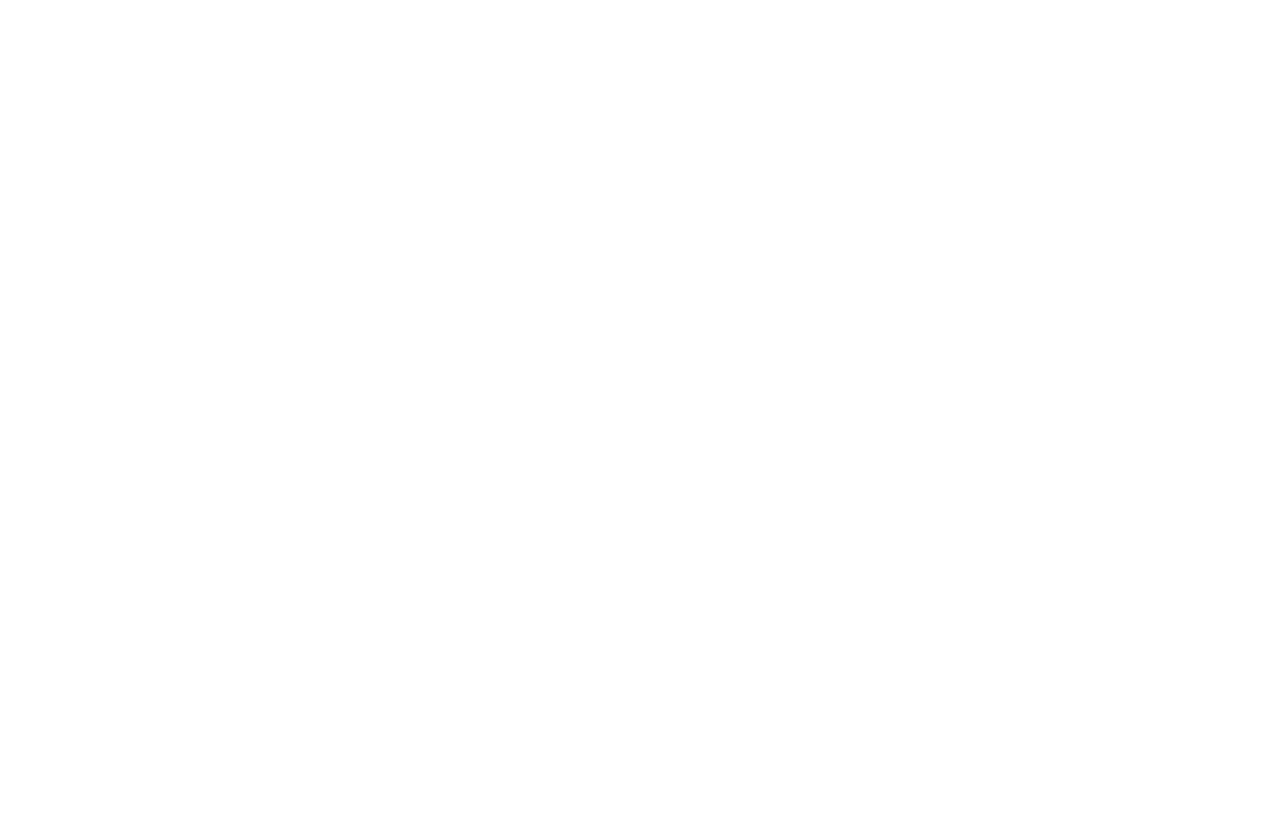
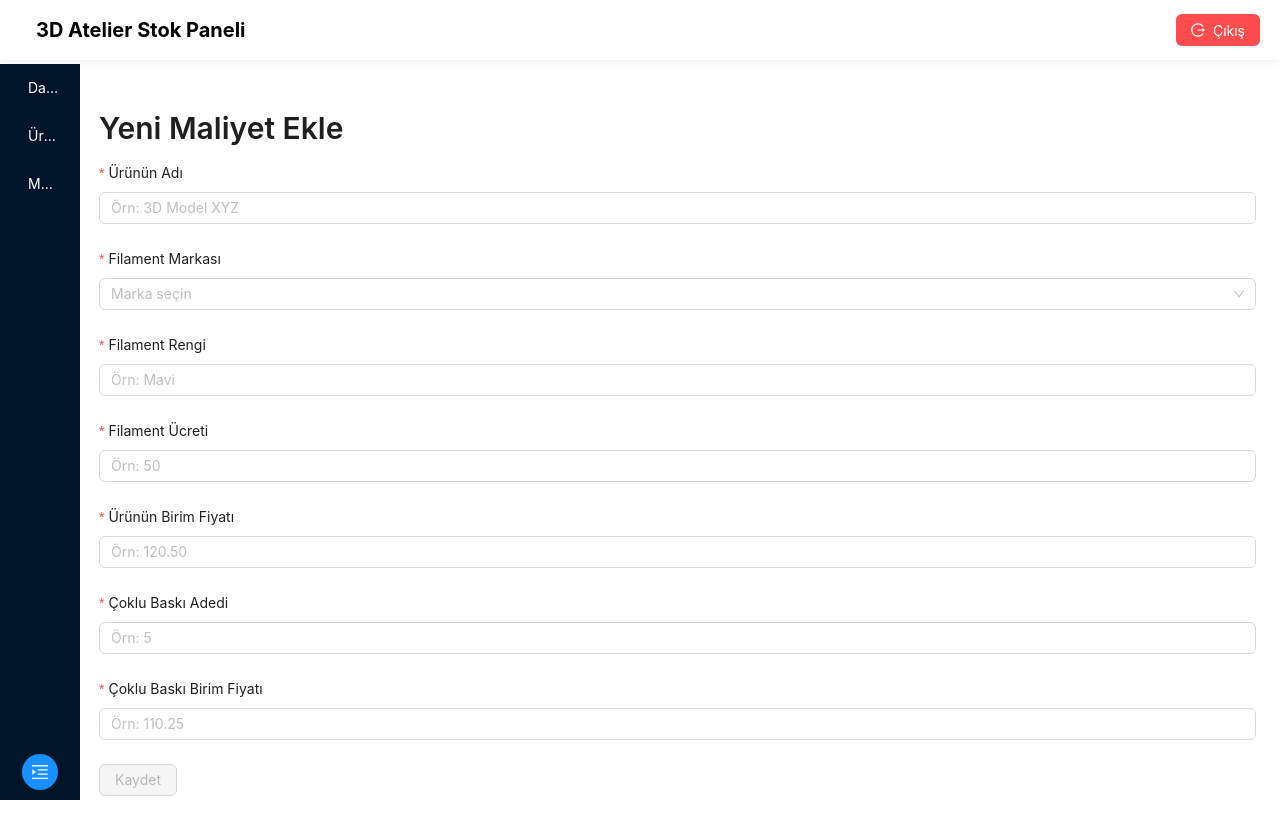
Before and after one commit to sabriyasar/ecommerce-stock, a React (Create React App) app: page /addnewcost in a window 1280 px wide. Before the commit this address had no page. Shown: the top 838 px of the page. Before the commit the page ends 800 px from the top, so only its background shows below. Built offline with nearby package versions, Linux system fonts and the light colour scheme.

Commit message:
added costs page

```diff
--- a/src/components/Layout.js
+++ b/src/components/Layout.js
@@ -22,6 +22,7 @@ const Layout = () => {
   const menuItems = [
     { key: "/dashboard", label: "Dashboard" },
     { key: "/products", label: "Ürünler" },
+    { key: "/costs", label: "Maliyetler" },
   ];
 
   return (
--- a/src/components/headerMenu.js
+++ b/src/components/headerMenu.js
@@ -14,6 +14,7 @@ const HeaderMenu = () => {
     { key: "/dashboard", label: "Dashboard" },
     { key: "/products", label: "Ürünler" },
     { key: "/addnewproducts", label: "Yeni Ürün Ekle" },
+    { key: "/costs", label: "Maliyetler" },
   ];
 
   const handleResize = () => setIsMobile(window.innerWidth <= 768);
--- /dev/null
+++ b/src/pages/Costs.js
@@ -0,0 +1,53 @@
+// src/pages/Costs.js
+import React, { useEffect, useState } from "react";
+import { Table, Typography, Button, Space, message } from "antd";
+import { useNavigate } from "react-router-dom";
+import { getCosts } from "../services/costServices";
+
+const { Title } = Typography;
+
+const Costs = () => {
+  const [data, setData] = useState([]);
+  const navigate = useNavigate();
+
+  // Backend’den maliyetleri çek
+  useEffect(() => {
+    const fetchCosts = async () => {
+      try {
+        const res = await getCosts();
+        // MongoDB’den gelen veriye key ekleyelim
+        const costsWithKey = res.data.map((item) => ({ ...item, key: item._id }));
+        setData(costsWithKey);
+      } catch (error) {
+        console.error(error);
+        message.error("Maliyetler yüklenirken hata oluştu!");
+      }
+    };
+
+    fetchCosts();
+  }, []);
+
+  const columns = [
+    { title: "Ürünün Adı", dataIndex: "productName", key: "productName" },
+    { title: "Filament Markası", dataIndex: "filamentBrand", key: "filamentBrand" },
+    { title: "Filament Rengi", dataIndex: "filamentColor", key: "filamentColor" },
+    { title: "Filament Ücreti", dataIndex: "filamentCost", key: "filamentCost" },
+    { title: "Ürünün Birim Fiyatı", dataIndex: "unitPrice", key: "unitPrice" },
+    { title: "Çoklu Baskı Adedi", dataIndex: "multiplePrintQty", key: "multiplePrintQty" },
+    { title: "Çoklu Baskı Birim Fiyatı", dataIndex: "multiplePrintUnitPrice", key: "multiplePrintUnitPrice" },
+  ];
+
+  return (
+    <div style={{ padding: 24 }}>
+      <Space style={{ width: "100%", justifyContent: "space-between", marginBottom: 16 }}>
+        <Title level={2}>Maliyetler</Title>
+        <Button type="primary" onClick={() => navigate("/addnewcost")}>
+          Maliyet Ekle
+        </Button>
+      </Space>
+      <Table dataSource={data} columns={columns} />
+    </div>
+  );
+};
+
+export default Costs;
--- /dev/null
+++ b/src/pages/addNewCost.js
@@ -0,0 +1,152 @@
+// src/pages/AddNewCost.js
+import React, { useState } from "react";
+import { Form, Input, Button, Select, message, Typography } from "antd";
+import { useNavigate } from "react-router-dom";
+import { addCost } from "../services/costServices";
+
+const { Title } = Typography;
+const { Option } = Select;
+
+const AddNewCost = () => {
+  const [form] = Form.useForm();
+  const navigate = useNavigate();
+  const [loading, setLoading] = useState(false);
+
+  // Form değerlerini izleme
+  const formValues = Form.useWatch([], form);
+
+  const handleFinish = async (values) => {
+    setLoading(true);
+    try {
+      await addCost(values);
+      message.success("Yeni maliyet başarıyla eklendi!");
+      navigate("/costs");
+    } catch (error) {
+      console.error(error);
+      message.error("Maliyet ekleme sırasında hata oluştu!");
+    } finally {
+      setLoading(false);
+    }
+  };
+
+  // Sayı validasyon kuralları
+  const getNumberRules = (maxDigits) => [
+    { required: true, message: "Lütfen sayı girin!" },
+    {
+      pattern: new RegExp(`^[1-9]\\d{0,${maxDigits - 1}}$`),
+      message: `Pozitif tam sayı girin (maks ${maxDigits} hane)`,
+    },
+  ];
+
+  // Ondalıklı sayı kuralları
+  const getDecimalNumberRules = (intDigits, decimalDigits) => [
+    { required: true, message: "Lütfen sayı girin!" },
+    {
+      pattern: new RegExp(
+        `^([1-9]\\d{0,${intDigits - 1}}|0)(\\.\\d{1,${decimalDigits}})?$`
+      ),
+      message: `Pozitif sayı girin (maks ${intDigits} hane tam, ${decimalDigits} hane ondalık)`,
+    },
+  ];
+
+  // Button disable kontrolü: tüm alanlar dolu ve valid olmalı
+  const isButtonDisabled = () => {
+    const values = form.getFieldsValue();
+    const errors = form.getFieldsError();
+
+    const allFilled = Object.values(values).every(
+      (val) => val !== undefined && val !== ""
+    );
+
+    const noErrors = errors.every((field) => field.errors.length === 0);
+
+    return !(allFilled && noErrors);
+  };
+
+  return (
+    <div style={{ padding: 24 }}>
+      <Title level={2}>Yeni Maliyet Ekle</Title>
+      <Form layout="vertical" form={form} onFinish={handleFinish}>
+        <Form.Item
+          label="Ürünün Adı"
+          name="productName"
+          rules={[{ required: true, message: "Lütfen ürün adını girin!" }]}
+        >
+          <Input placeholder="Örn: 3D Model XYZ" />
+        </Form.Item>
+        <Form.Item
+          label="Filament Markası"
+          name="filamentBrand"
+          rules={[{ required: true }]}
+        >
+          <Select placeholder="Marka seçin">
+            <Option value="Porima">Porima</Option>
+            <Option value="Microzey">Microzey</Option>
+            <Option value="Valment">Valment</Option>
+          </Select>
+        </Form.Item>
+
+        <Form.Item
+          label="Filament Rengi"
+          name="filamentColor"
+          rules={[{ required: true, message: "Filament rengini girin!" }]}
+        >
+          <Input
+            placeholder="Örn: Mavi"
+            onKeyPress={(e) => {
+              const char = String.fromCharCode(e.which);
+              if (/[0-9]/.test(char)) {
+                e.preventDefault(); // rakam girilmesini engelle
+              }
+            }}
+          />
+        </Form.Item>
+
+        <Form.Item
+          label="Filament Ücreti"
+          name="filamentCost"
+          rules={getNumberRules(4)}
+        >
+          <Input placeholder="Örn: 50" maxLength={4} />
+        </Form.Item>
+
+        <Form.Item
+          label="Ürünün Birim Fiyatı"
+          name="unitPrice"
+          rules={getDecimalNumberRules(3, 2)}
+        >
+          <Input placeholder="Örn: 120.50" maxLength={6} />
+        </Form.Item>
+
+        <Form.Item
+          label="Çoklu Baskı Adedi"
+          name="multiplePrintQty"
+          rules={getNumberRules(3)}
+        >
+          <Input placeholder="Örn: 5" maxLength={3} />
+        </Form.Item>
+
+        <Form.Item
+          label="Çoklu Baskı Birim Fiyatı"
+          name="multiplePrintUnitPrice"
+          rules={getDecimalNumberRules(3, 2)}
+        >
+          <Input placeholder="Örn: 110.25" maxLength={6} />
+        </Form.Item>
+
+        <Form.Item>
+          <Button
+            type="primary"
+            htmlType="submit"
+            loading={loading}
+            disabled={isButtonDisabled()}
+          >
+            Kaydet
+          </Button>
+        </Form.Item>
+      </Form>
+    </div>
+  );
+};
+
+export default AddNewCost;
--- a/src/routes/Routes.js
+++ b/src/routes/Routes.js
@@ -7,6 +7,8 @@ import Products from "../pages/Products";
 import AddNewProduct from "../pages/AddNewProduct";
 import EditProduct from "../pages/EditProduct";
 import Layout from "../components/Layout";
+import Costs from "../pages/Costs";
+import AddNewCost from "../pages/addNewCost";
 
 const Routing = () => {
   return (
@@ -21,6 +23,8 @@ const Routing = () => {
           <Route path="/products" element={<Products />} />
           <Route path="/addnewproducts" element={<AddNewProduct />} />
           <Route path="/editproduct/:id" element={<EditProduct />} />
+          <Route path="/costs" element={<Costs />} />
+          <Route path="/addnewcost" element={<AddNewCost />} />
         </Route>
       </Routes>
     </Router>
--- /dev/null
+++ b/src/services/costServices.js
@@ -0,0 +1,11 @@
+import axios from "axios";
+
+const API_URL = process.env.REACT_APP_API_URL + "/costs";
+
+export const getCosts = async () => {
+  return await axios.get(API_URL);
+};
+
+export const addCost = async (costData) => {
+  return await axios.post(API_URL, costData);
+};
```
